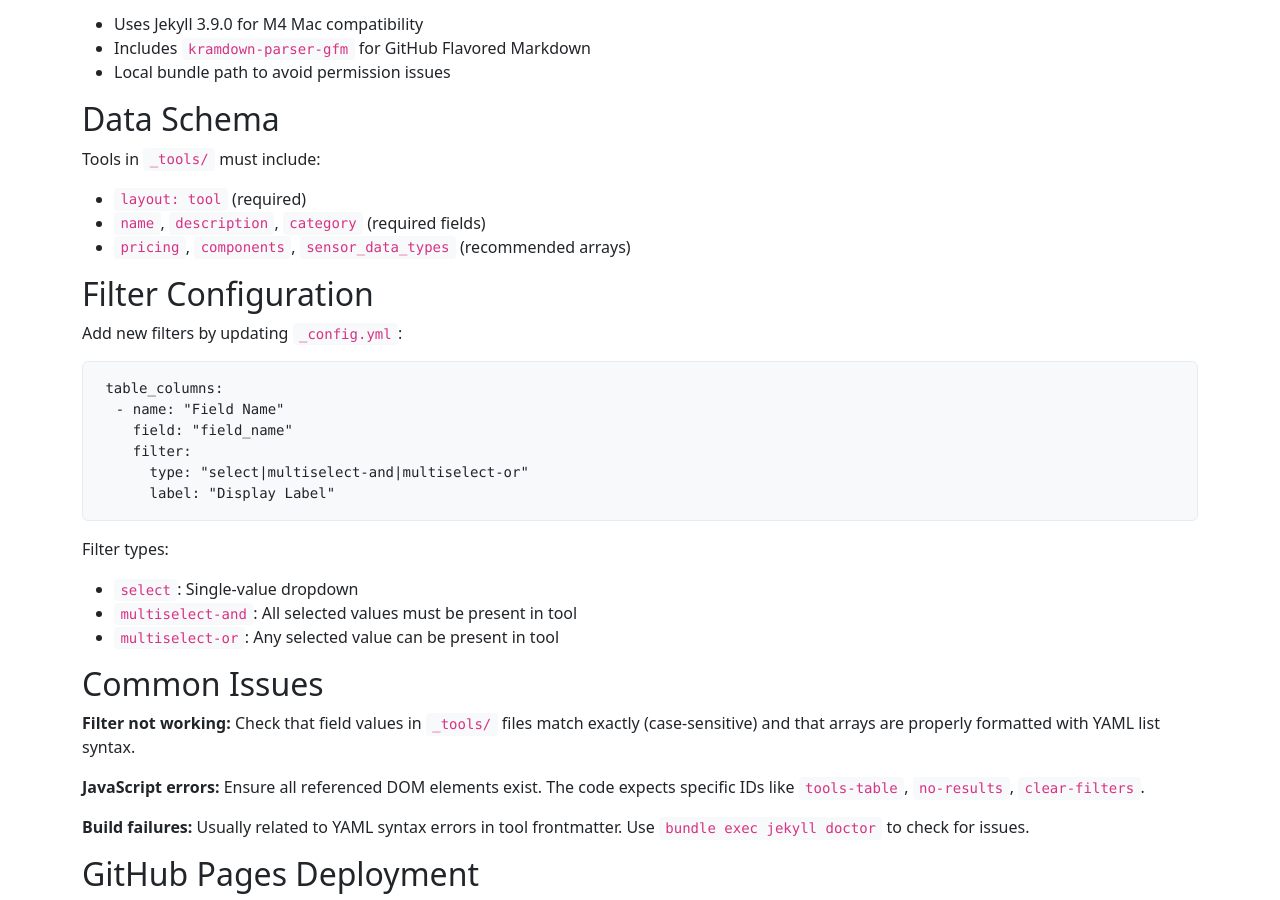
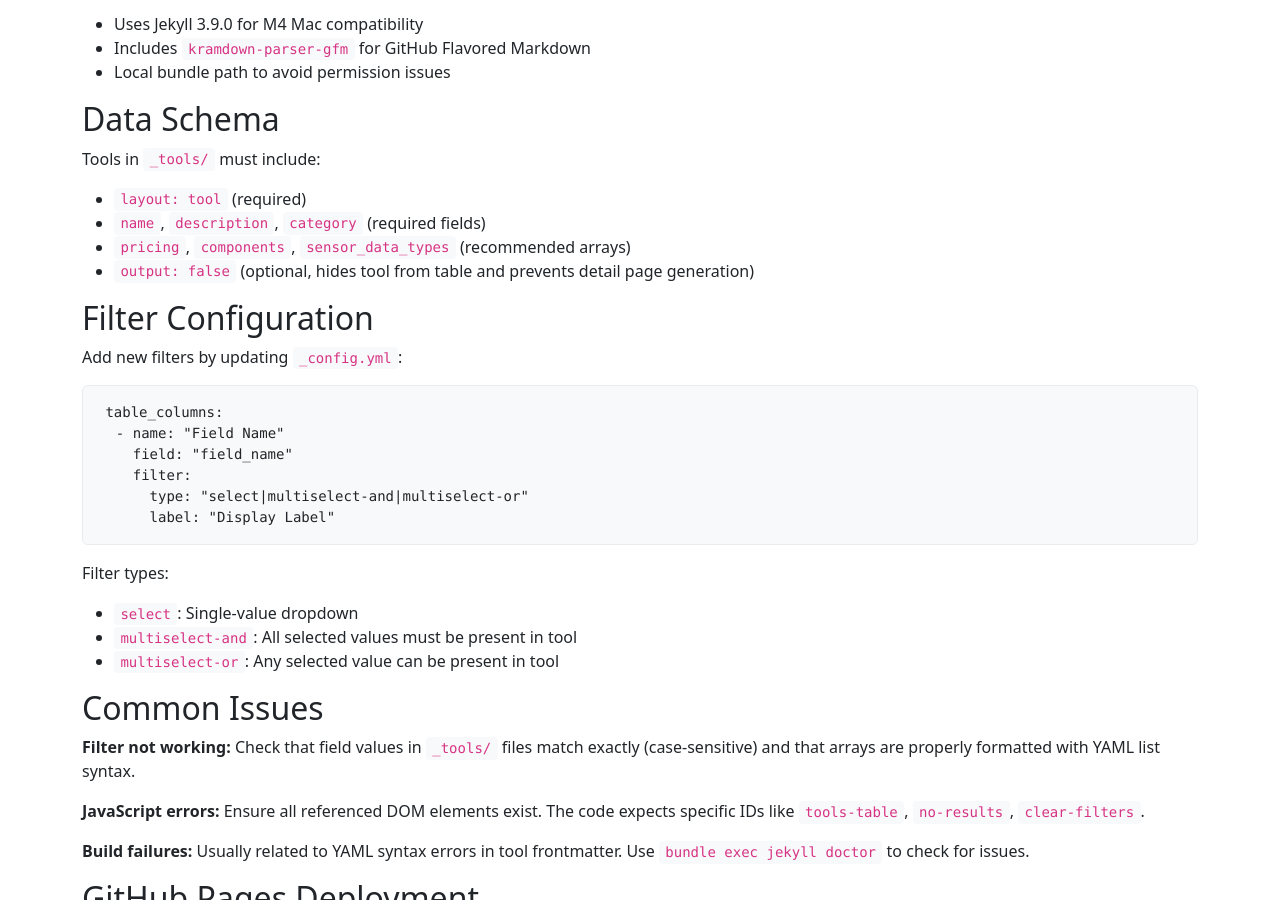
Before and after one commit to ghxm/esm-tool-overview-static, a Jekyll site: the page built from CLAUDE.md, in a window 1280 px wide and 900 px high, scrolled down 1874 px. Built offline with Jekyll 4.4.1, drawn with Linux system fonts in a browser that asks for light colours; our own code applies the rules of GitHub Pages for plain Markdown files.

Commit message:
Document `output` field for tool configuration in CLAUDE.md

```diff
--- a/CLAUDE.md
+++ b/CLAUDE.md
@@ -85,6 +85,7 @@ Tools in `_tools/` must include:
 - `layout: tool` (required)
 - `name`, `description`, `category` (required fields)
 - `pricing`, `components`, `sensor_data_types` (recommended arrays)
+- `output: false` (optional, hides tool from table and prevents detail page generation)
 
 ## Filter Configuration
 
```
